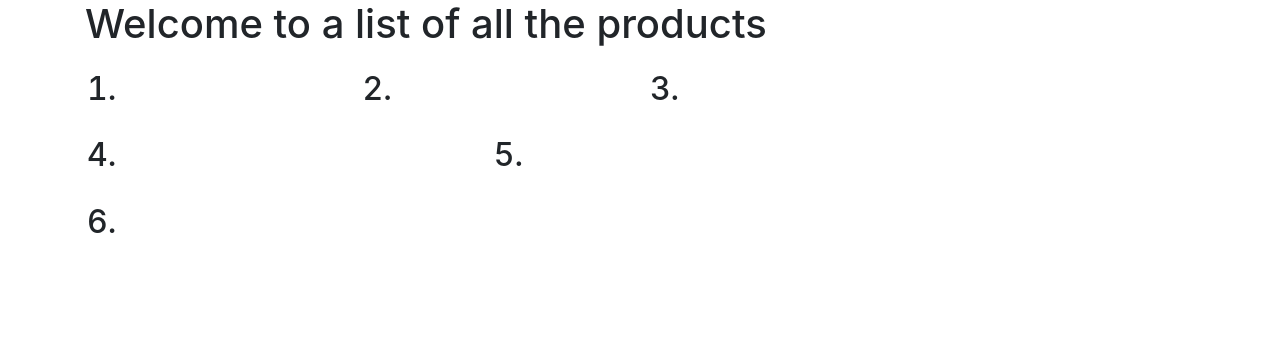
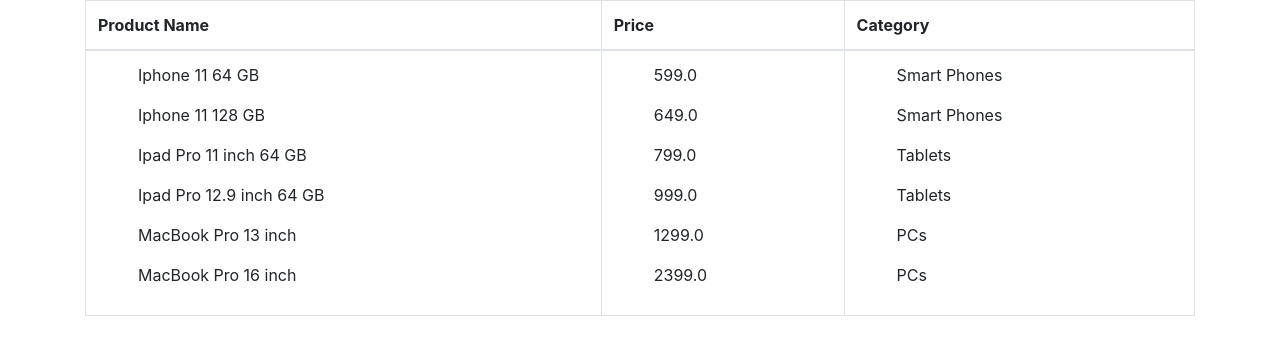
Before and after one commit to biomystery/django-cart-demo, a Django app: page /core/ in a window 1280 px wide. Shown: the part 68-423 px from the top of the page. Run offline with Django 3.2, Linux system fonts and the light colour scheme; data comes from the database, SQL or seed files in the repository; some libraries are stand-ins or nearby versions.

Commit message:
added product table

```diff
--- a/core/templates/core/category_list.html
+++ b/core/templates/core/category_list.html
@@ -3,8 +3,8 @@
 {% block body_block%}
 <h1>Welcome to a list of all the categories</h1>
   <ol>
-    {% for category in categories %}
-    <h2><li><a href="{{category.id}}">{{category.name}}</a></li> </h2>
+    {% for product in products %}
+    <h2><li><a href="{{product.id}}">{{product.category}}</a></li> </h2>
     {% endfor %}
   </ol>
 {% endblock %}
--- a/core/templates/core/core_base.html
+++ b/core/templates/core/core_base.html
@@ -38,9 +38,9 @@
     {% endblock %}
   </div>
       <!-- jQuery first, then Popper.js, then Bootstrap JS -->
-      <!-- <script src="https://code.jquery.com/jquery-3.3.1.slim.min.js" integrity="sha384-q8i/X+965DzO0rT7abK41JStQIAqVgRVzpbzo5smXKp4YfRvH+8abtTE1Pi6jizo" crossorigin="anonymous"></script>
+       <script src="https://code.jquery.com/jquery-3.3.1.slim.min.js" integrity="sha384-q8i/X+965DzO0rT7abK41JStQIAqVgRVzpbzo5smXKp4YfRvH+8abtTE1Pi6jizo" crossorigin="anonymous"></script>
       <script src="https://cdnjs.cloudflare.com/ajax/libs/popper.js/1.14.3/umd/popper.min.js" integrity="sha384-ZMP7rVo3mIykV+2+9J3UJ46jBk0WLaUAdn689aCwoqbBJiSnjAK/l8WvCWPIPm49" crossorigin="anonymous"></script>
-      <script src="https://stackpath.bootstrapcdn.com/bootstrap/4.1.3/js/bootstrap.min.js" integrity="sha384-ChfqqxuZUCnJSK3+MXmPNIyE6ZbWh2IMqE241rYiqJxyMiZ6OW/JmZQ5stwEULTy" crossorigin="anonymous"></script> -->
+      <script src="https://stackpath.bootstrapcdn.com/bootstrap/4.1.3/js/bootstrap.min.js" integrity="sha384-ChfqqxuZUCnJSK3+MXmPNIyE6ZbWh2IMqE241rYiqJxyMiZ6OW/JmZQ5stwEULTy" crossorigin="anonymous"></script>
 
 </body>
 
--- a/core/templates/core/product_list.html
+++ b/core/templates/core/product_list.html
@@ -1,10 +1,40 @@
 {% extends "core/core_base.html"%}
-
+{% load staticfiles%}
 {% block body_block%}
-<h1>Welcome to a list of all the products</h1>
-  <ol>
-    {% for product in products %}
-    <h2><li><a href="{{product.id}}">{{product.name}}</a></li> </h2>
-    {% endfor %}
-  </ol>
+  <form method="get">
+    <div>
+      <table class="table table-bordered" style="width:100%">
+        <thead>
+          <th scope="col">Product Name</th>
+          <th scope="col">Price</th>
+          <th scope="col">Category</th>
+        </thead>
+        <tbody>
+          <tr>
+            <td>
+              <ul>
+                {% for product in products %}
+                  <p>{{product.name}} </p>
+                {% endfor %}
+              </ul>
+            </td>
+            <td>
+              <ul>
+                {% for product in products %}
+                  <p>{{product.price_ht}} </p>
+                {% endfor %}
+              </ul>
+            </td>
+            <td>
+              <ul>
+                {% for product in products %}
+                  <p>{{product.category}} </p>
+                {% endfor %}
+              </ul>
+            </td>
+          </tr>
+      </tbody>
+    </table>
+    </div>
+  </form>
 {% endblock %}
--- a/static/css/shopping_cart.css
+++ b/static/css/shopping_cart.css
@@ -1,18 +1,17 @@
-ul {
+nav ul{
   list-style-type: none;
   margin: 0;
   padding: 0;
   width: 100%;
-  overflow: hidden;
+  color: blue;
   background-color: #333;
 }
-
 li {
   float: left;
 }
 
 li a {
-  display: block;
+  display: grid;
   color: white;
   text-align: center;
   padding: 14px 16px;
@@ -21,16 +20,28 @@
 
 /* Change the link color to #111 (black) on hover */
 li a:hover {
-  background-color: #111;
+  background-color: none;
 }
 nav {
   margin: 0;
 }
 body {
   margin: 0px;
+  background-color: none;
 }
 img {
   height: 300px;
   width: 70%;
   margin: auto;
 }
+
+table {
+  border-collapse: collapse;
+  width: 100%;
+}
+
+th, td {
+  text-align: left;
+  padding: 8px;
+}
+tr:nth-child(even) {background-color: #f2f2f2;}
--- a/templates/base.html
+++ b/templates/base.html
@@ -38,9 +38,9 @@
     {% endblock %}
   </div>
       <!-- jQuery first, then Popper.js, then Bootstrap JS -->
-      <!-- <script src="https://code.jquery.com/jquery-3.3.1.slim.min.js" integrity="sha384-q8i/X+965DzO0rT7abK41JStQIAqVgRVzpbzo5smXKp4YfRvH+8abtTE1Pi6jizo" crossorigin="anonymous"></script>
+       <script src="https://code.jquery.com/jquery-3.3.1.slim.min.js" integrity="sha384-q8i/X+965DzO0rT7abK41JStQIAqVgRVzpbzo5smXKp4YfRvH+8abtTE1Pi6jizo" crossorigin="anonymous"></script>
       <script src="https://cdnjs.cloudflare.com/ajax/libs/popper.js/1.14.3/umd/popper.min.js" integrity="sha384-ZMP7rVo3mIykV+2+9J3UJ46jBk0WLaUAdn689aCwoqbBJiSnjAK/l8WvCWPIPm49" crossorigin="anonymous"></script>
-      <script src="https://stackpath.bootstrapcdn.com/bootstrap/4.1.3/js/bootstrap.min.js" integrity="sha384-ChfqqxuZUCnJSK3+MXmPNIyE6ZbWh2IMqE241rYiqJxyMiZ6OW/JmZQ5stwEULTy" crossorigin="anonymous"></script> -->
+      <script src="https://stackpath.bootstrapcdn.com/bootstrap/4.1.3/js/bootstrap.min.js" integrity="sha384-ChfqqxuZUCnJSK3+MXmPNIyE6ZbWh2IMqE241rYiqJxyMiZ6OW/JmZQ5stwEULTy" crossorigin="anonymous"></script>
 
 </body>
 
```
